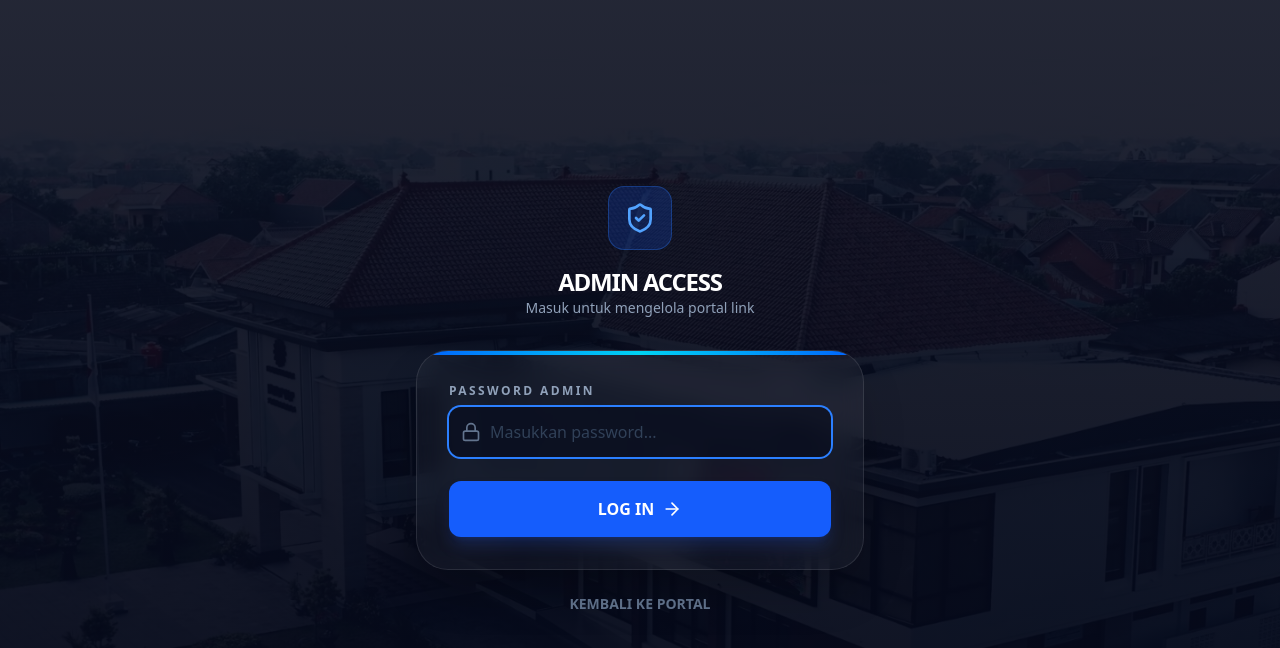
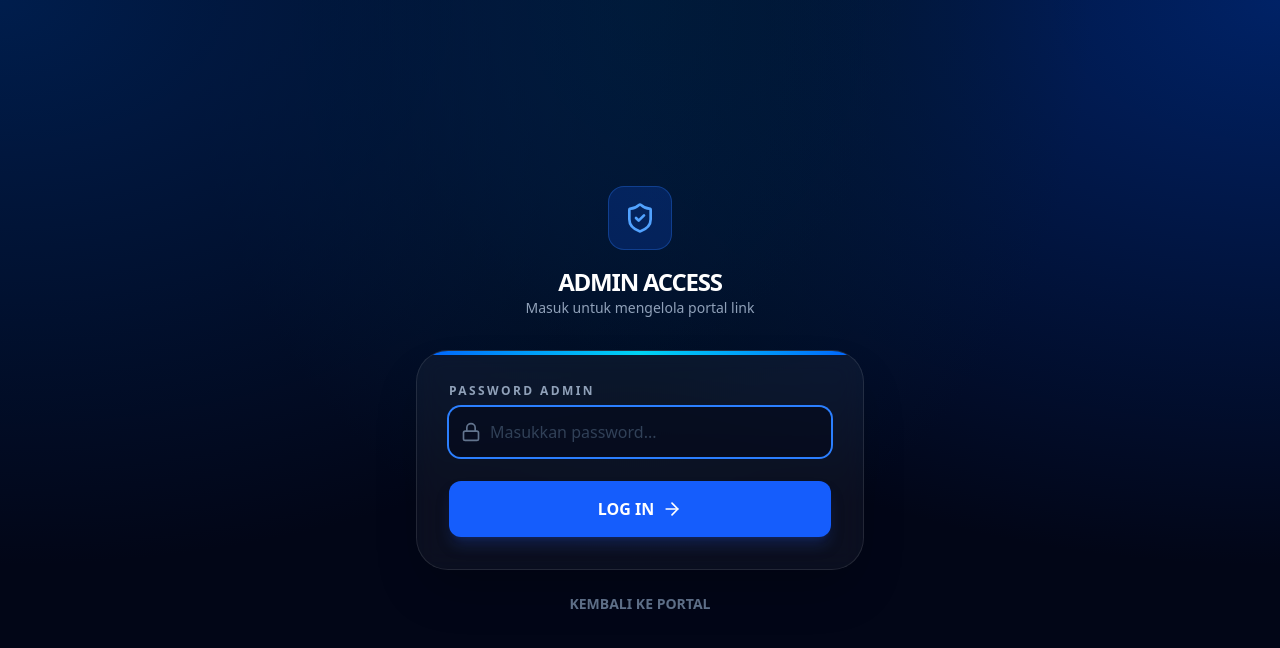
Before and after one commit to tikbbpvpsemarang/portal-link, a React (Vite) app: page /login in a window 1280 px wide. Shown: the top 648 px of the page. Built offline with nearby package versions, Linux system fonts and the light colour scheme; no server answers.

Commit message:
ganti background

```diff
--- a/src/index.css
+++ b/src/index.css
@@ -23,6 +23,14 @@ body {
 }
 
 .mesh-gradient {
+  background-color: #020617;
+  background-image:
+    radial-gradient(at 0% 0%, hsla(217,100%,15%,1) 0, transparent 50%),
+    radial-gradient(at 50% 0%, hsla(210,100%,10%,1) 0, transparent 50%),
+    radial-gradient(at 100% 0%, hsla(220,100%,20%,1) 0, transparent 50%);
+}
+
+.public-bg {
   background-image:
     linear-gradient(to bottom, rgba(2, 6, 23, 0.85), rgba(2, 6, 23, 0.95)),
     url('./assets/bbpvp.jpeg');
--- a/src/pages/PublicPage.jsx
+++ b/src/pages/PublicPage.jsx
@@ -55,7 +55,7 @@ export default function PublicPage() {
   };
 
   return (
-    <div className="min-h-screen mesh-gradient text-white flex flex-col items-center justify-start p-6 md:p-12 overflow-x-hidden relative">
+    <div className="min-h-screen public-bg text-white flex flex-col items-center justify-start p-6 md:p-12 overflow-x-hidden relative">
 
       {/* Admin Quick Access */}
       <Link
```
